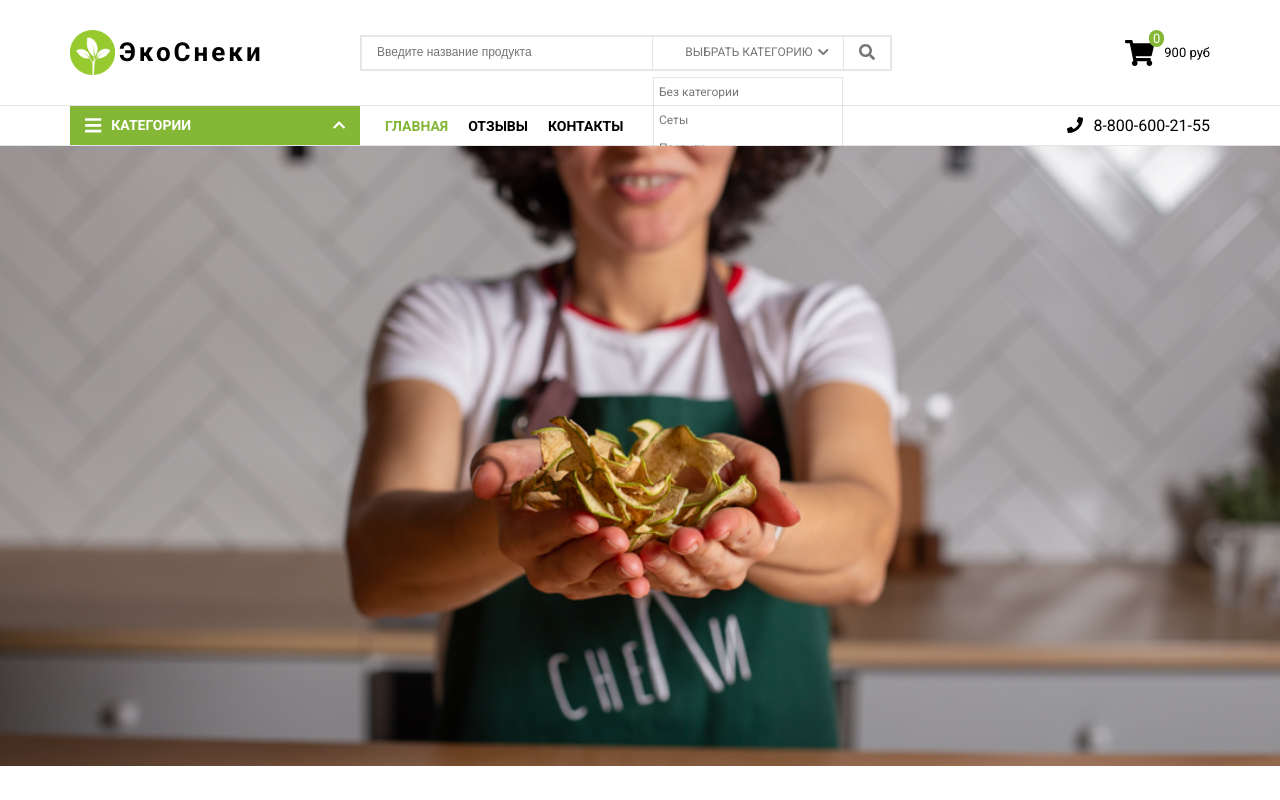
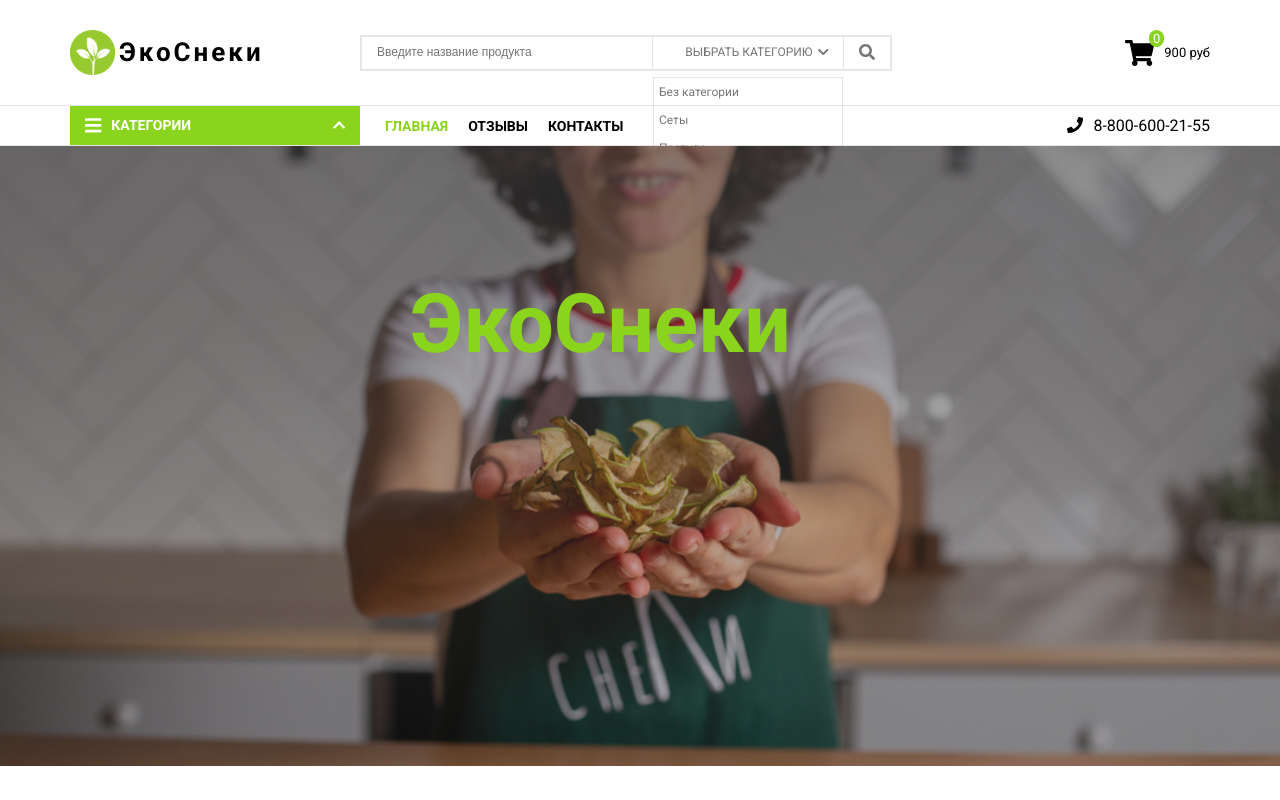
Before and after one commit to b0006/eko-front, a React (Create React App) app: page / in a window 1280 px wide. Built offline with nearby package versions, Linux system fonts and the light colour scheme.

Commit message:
ref(startPage): decompose

```diff
--- a/src/assets/scss/_vars.scss
+++ b/src/assets/scss/_vars.scss
@@ -2,7 +2,7 @@ $tablet-md-width: 768px;
 $desktop-xs-width: 992px;
 $desktop-md-width: 1200px;
 
-$main-color: #83b735;
+$main-color: #8bd41d;
 $dark-color: black;
 $gray-color: #777;
 $light-color: white;
--- /dev/null
+++ b/src/components/MainStartBlock/MainStartBlock.module.scss
@@ -0,0 +1,27 @@
+@import '../../assets/scss/utils';
+
+.wrapper {
+  height: 620px;
+  background-position: center center;
+  background-attachment: scroll;
+  background-image: url('./assets/background.jpg');
+  background-size: cover;
+  background-repeat: no-repeat;
+
+  .gradient {
+    height: 100%;
+    background-image: linear-gradient(to bottom, rgba(69,69,69,0.6), rgba(64,64,64,0.2));
+  }
+
+  .content {
+    @include container;
+
+    h1 {
+      color: $main-color;
+      font-size: 82px;
+      margin: 0;
+      margin-left: 340px;
+      padding-top: 130px;
+    }
+  }
+}
--- /dev/null
+++ b/src/components/MainStartBlock/index.tsx
@@ -0,0 +1,17 @@
+import React from 'react';
+
+import styles from './MainStartBlock.module.scss';
+
+const MainStartBlock: React.FC = () => {
+  return (
+    <div className={styles.wrapper}>
+      <div className={styles.gradient}>
+        <div className={styles.content}>
+          <h1>ЭкоСнеки</h1>
+        </div>
+      </div>
+    </div>
+  );
+};
+
+export default MainStartBlock;
--- a/src/pages/StartPage/StartPage.module.scss
+++ /dev/null
@@ -1,8 +0,0 @@
-.main {
-  height: 620px;
-  background-position: center center;
-  background-attachment: scroll;
-  background-image: url('./assets/background.jpg');
-  background-size: cover;
-  background-repeat: no-repeat;
-}
--- a/src/pages/StartPage/index.tsx
+++ b/src/pages/StartPage/index.tsx
@@ -1,9 +1,9 @@
 import React from 'react';
 
-import styles from './StartPage.module.scss';
+import MainStartBlock from '../../components/MainStartBlock';
 
 const StartPage: React.FC = () => {
-  return <div className={styles.main}></div>;
+  return <MainStartBlock />;
 };
 
 export default StartPage;
```
Also changed, not shown: src/components/MainStartBlock/assets/background.jpg (renamed from src/pages/StartPage/assets/background.jpg).
